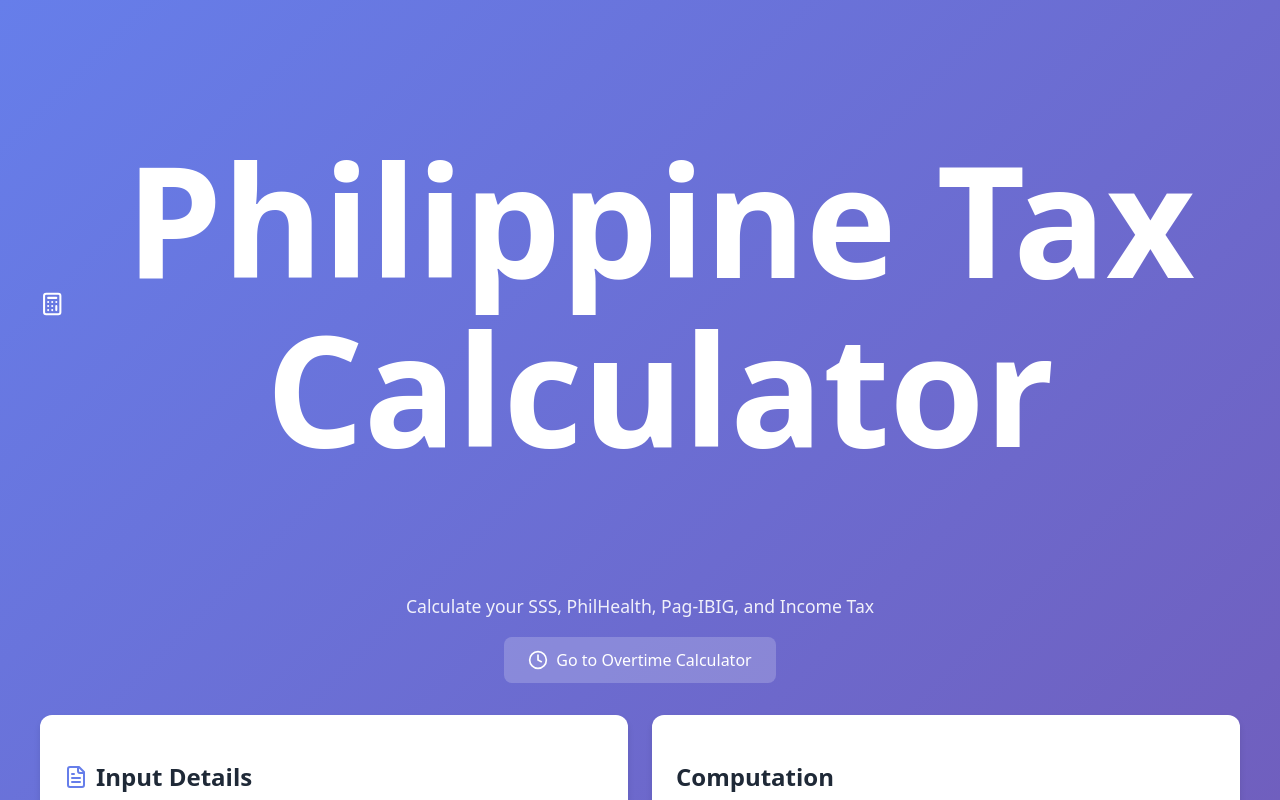
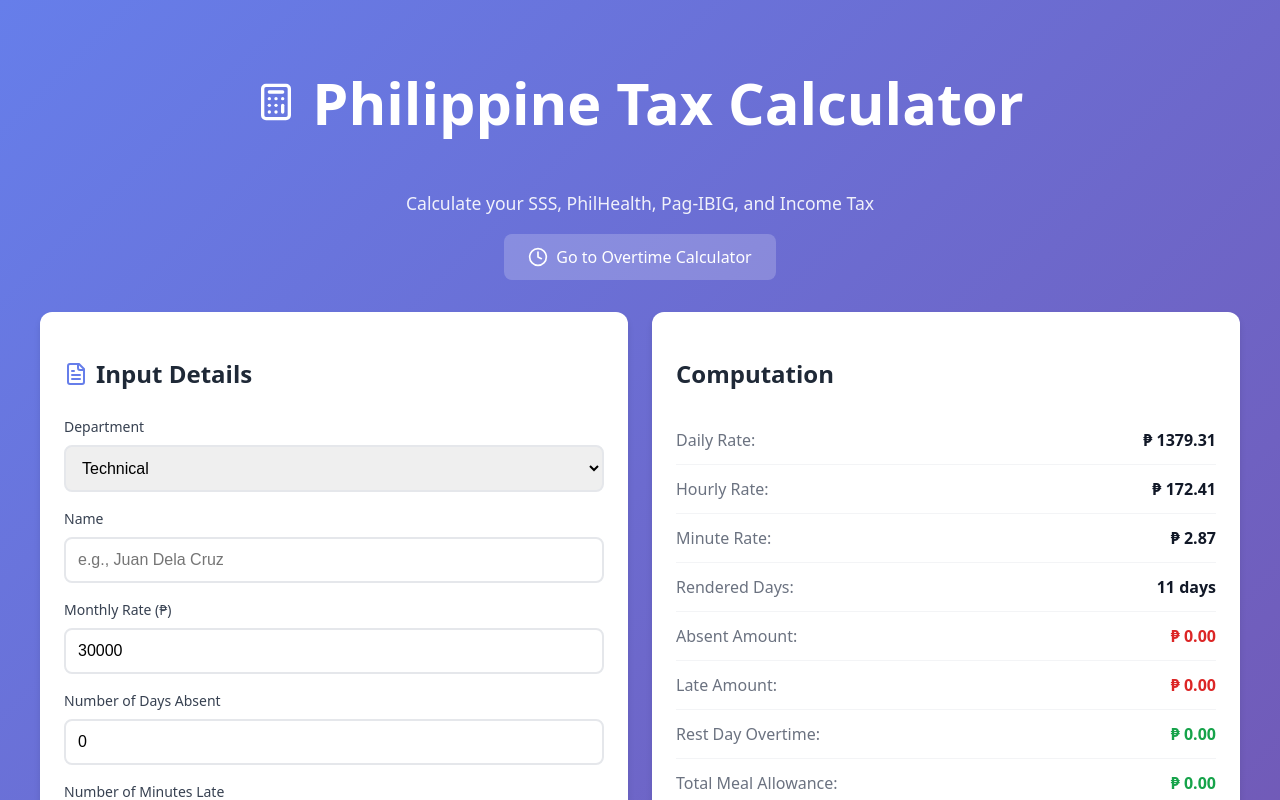
Before and after one commit to LucieSSI/PRC, a React (Vite) app in the folder prc/: page / in a window 1280 px wide. Shown: the top 800 px of the page. Built offline with nearby package versions, Linux system fonts and the light colour scheme.

Commit message:
Main app: Change title font size from 'xxx-large' to 'large'

```diff
--- a/prc/src/App.jsx
+++ b/prc/src/App.jsx
@@ -233,7 +233,7 @@
             color: 'white'
         },
         title: {
-            fontSize: 'xxx-large',
+            fontSize: 'large',
             fontWeight: 'bold',
             marginBottom: '0.5rem',
             display: 'flex',
```
